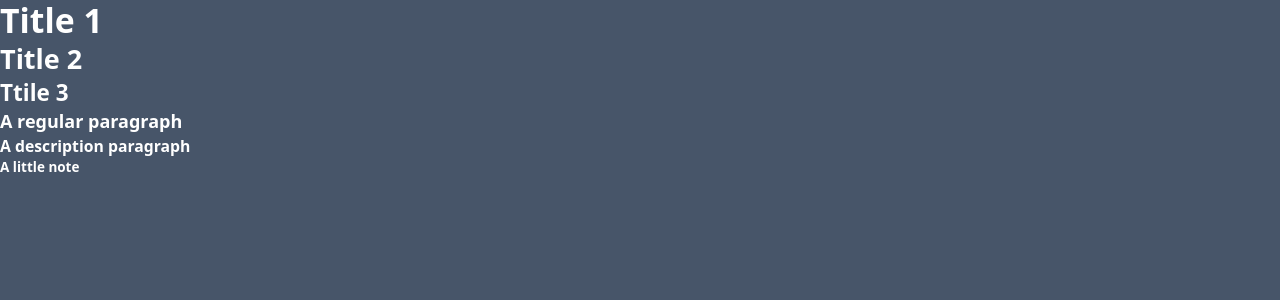
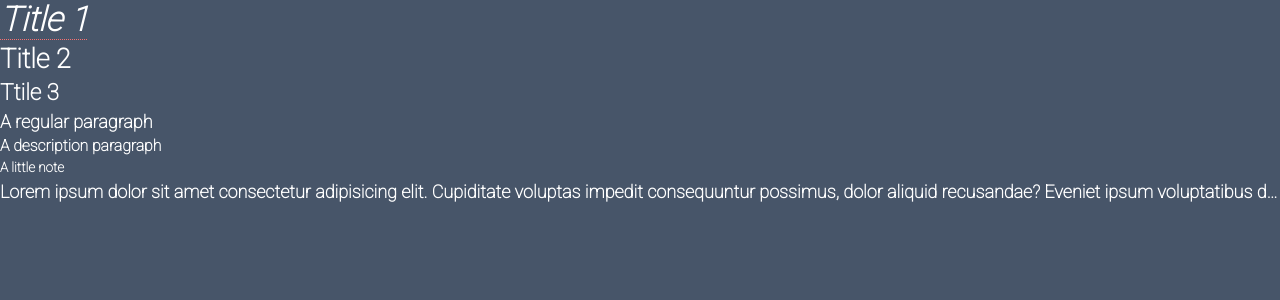
Before and after one commit to Forellko/tailwind_freeCodeCamp, a React (Create React App) app: page / in a window 1280 px wide. Shown: the top 300 px of the page. Built offline with nearby package versions, Linux system fonts and the light colour scheme.

Commit message:
add font

```diff
--- a/src/App.jsx
+++ b/src/App.jsx
@@ -3,12 +3,20 @@ import './App.css';
 function App() {
   return (
     <div>
-      <h1 className="text-3xl">Title 1</h1>
-      <h2 className="text-2xl">Title 2</h2>
+      <h1 className="text-3xl italic underline decoration-red-400 decoration-dotted decoration-1 underline-offset-8">
+        Title 1
+      </h1>
+      <h2 className="text-2xl capitalize">title 2</h2>
       <h3 className="text-xl">Ttile 3</h3>
       <p className="text-base">A regular paragraph</p>
       <p className="text-sm">A description paragraph</p>
       <p className="text-xs">A little note</p>
+      <p className="truncate">
+        Lorem ipsum dolor sit amet consectetur adipisicing elit. Cupiditate
+        voluptas impedit consequuntur possimus, dolor aliquid recusandae?
+        Eveniet ipsum voluptatibus deleniti ducimus, eligendi magnam nobis.
+        Voluptas quisquam iste quasi voluptates amet!
+      </p>
     </div>
   );
 }
--- a/src/index.css
+++ b/src/index.css
@@ -1,3 +1,5 @@
+@import url('https://fonts.googleapis.com/css2?family=Roboto:wght@100&display=swap');
+
 @tailwind base;
 @tailwind components;
 @tailwind utilities;
@@ -5,5 +7,6 @@
 @layer base {
   html {
     @apply bg-slate-600 text-white text-lg font-bold;
+    font-family: 'Roboto', sans-serif;
   }
 }
```
